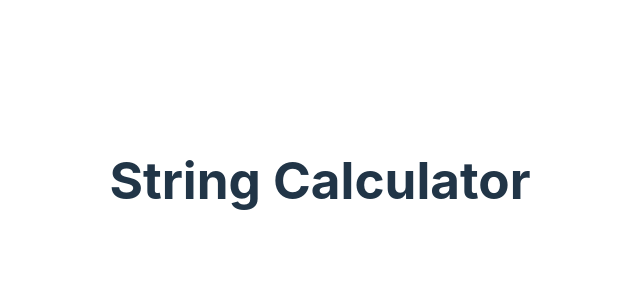
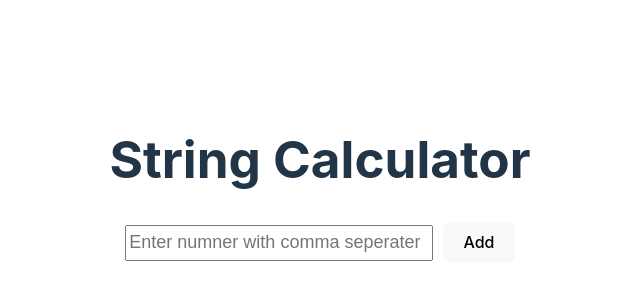
Before and after one commit to mksaiyed/string-calculator-TDD, a React (Vite) app in the folder frontend/: page / in a window 1280 px wide. Shown: the part 220-520 px from the top of the page, without its empty margins (320-960 px from the left). Built offline with nearby package versions, Linux system fonts and the light colour scheme.

Commit message:
feat: Input box and add button UI added

```diff
--- a/frontend/src/App.jsx
+++ b/frontend/src/App.jsx
@@ -5,6 +5,14 @@ function App() {
     return (
         <>
             <h1>String Calculator</h1>
+            <div>
+                <input
+                    className="inputText"
+                    type="text"
+                    placeholder="Enter numner with comma seperater"
+                />
+                <button>Add</button>
+            </div>
         </>
     );
 }
```
